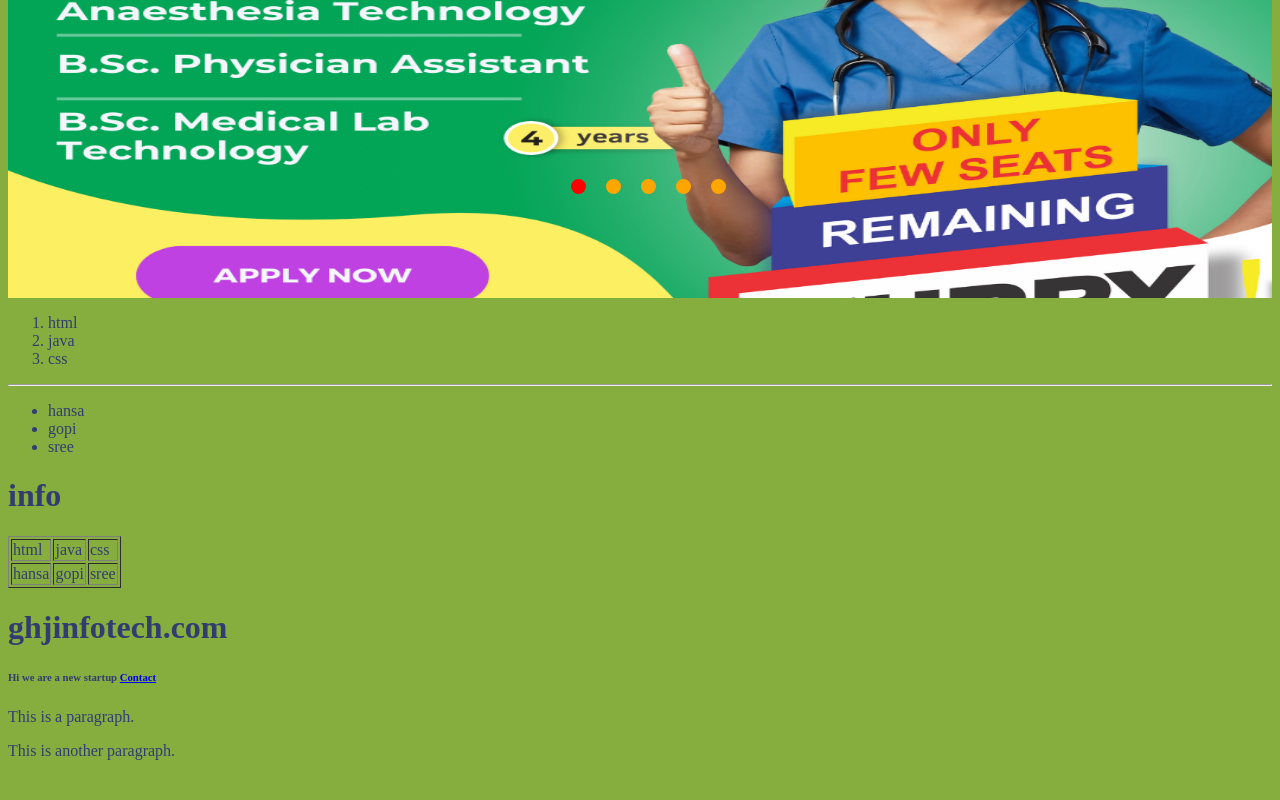
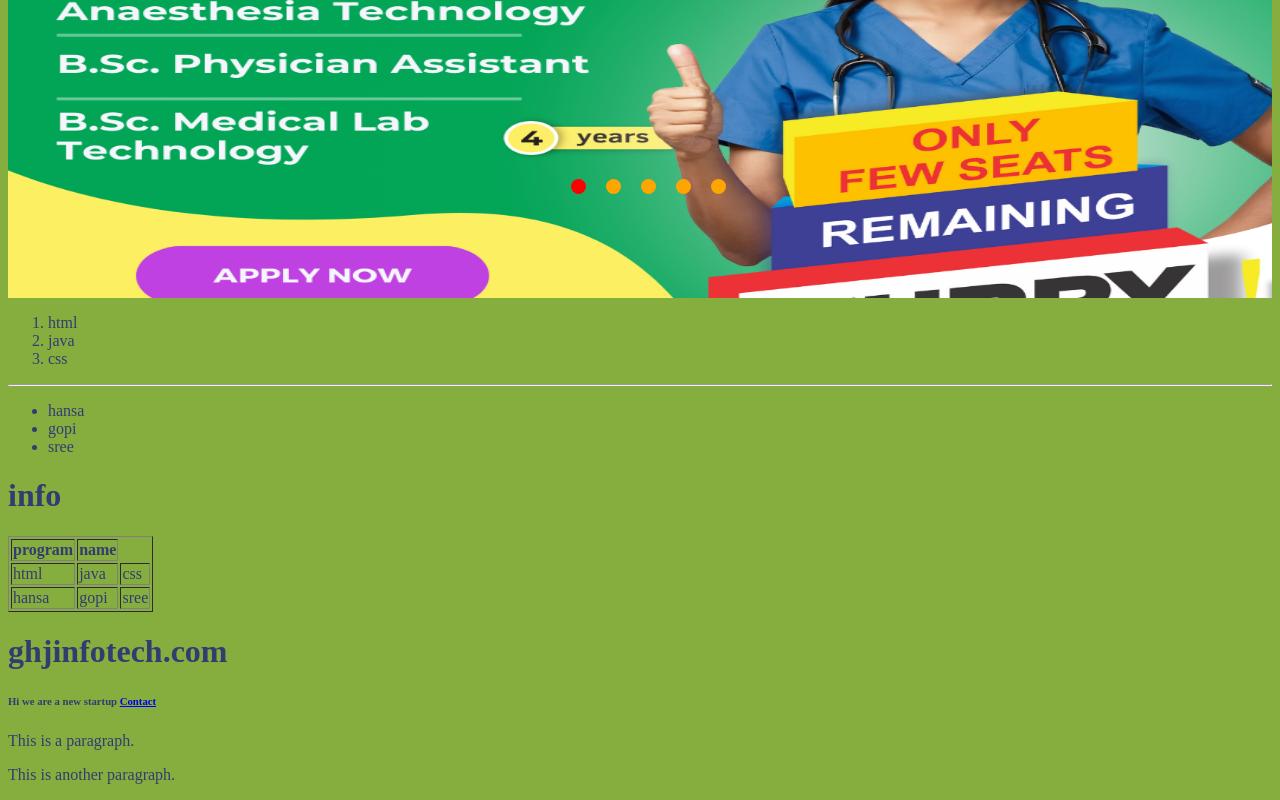
Before and after one commit to anbuthane/anbuthane.github.io, a plain HTML site: page index.html in a window 1280 px wide. Shown: the part 490-1290 px from the top of the page. Before the commit the page ends 1266 px from the top, so only its background shows below. Drawn offline with nearby package versions, Linux system fonts and the light colour scheme.

Commit message:
Update index.html

```diff
--- a/index.html
+++ b/index.html
@@ -27,6 +27,7 @@
   <a>Text 4</a>
   <a>Text 5</a>
 </div>
+
 		<ol>
   <li>html</li>
   <li>java</li>
@@ -40,6 +41,11 @@
 </ul>
 <h1>info</h1>
 <table border="1">
+	<tr>
+		<th>program</th>
+		<th>name</th>
+	</tr>
+
 	<tr>
 		<td>html</td>
 		<td>java</td>
```
